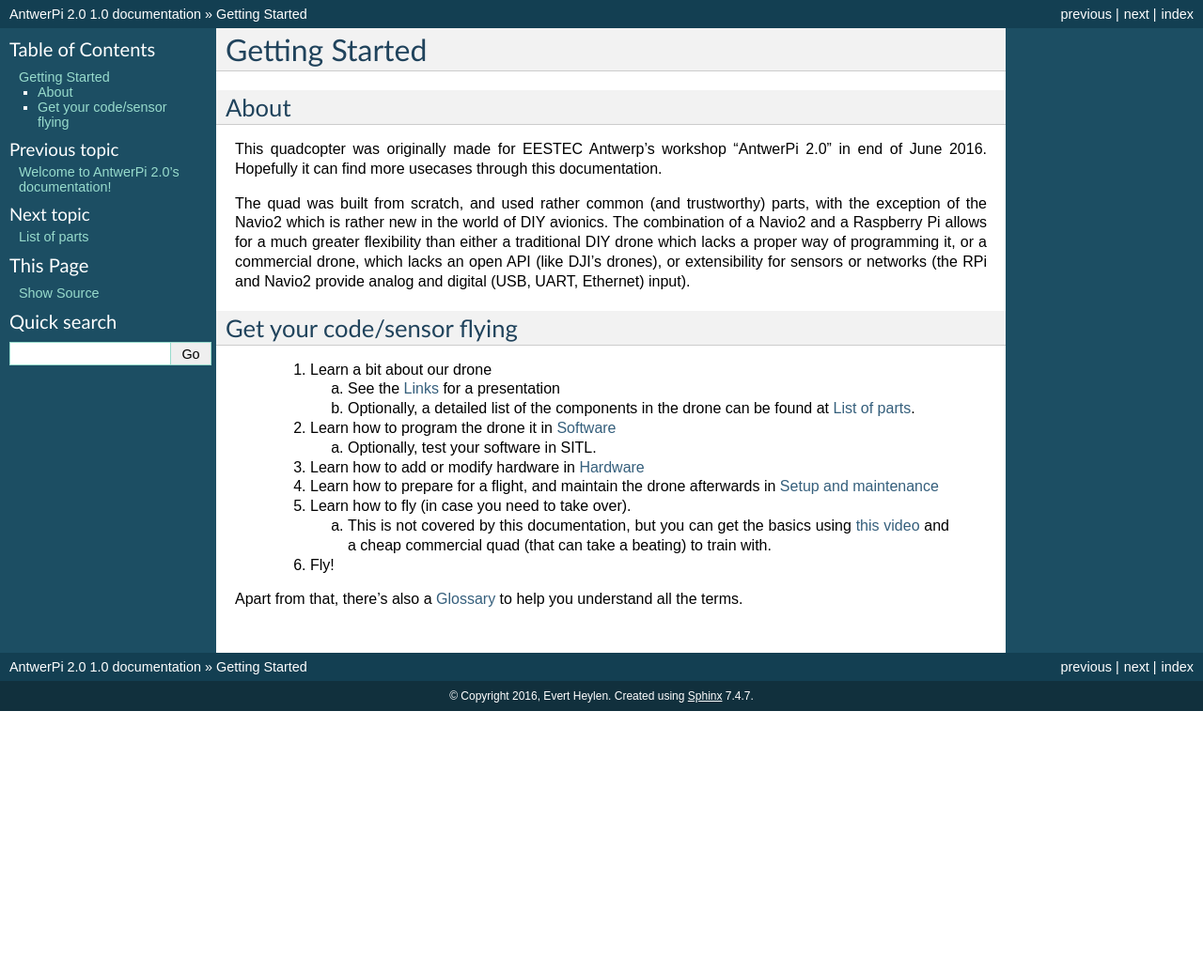
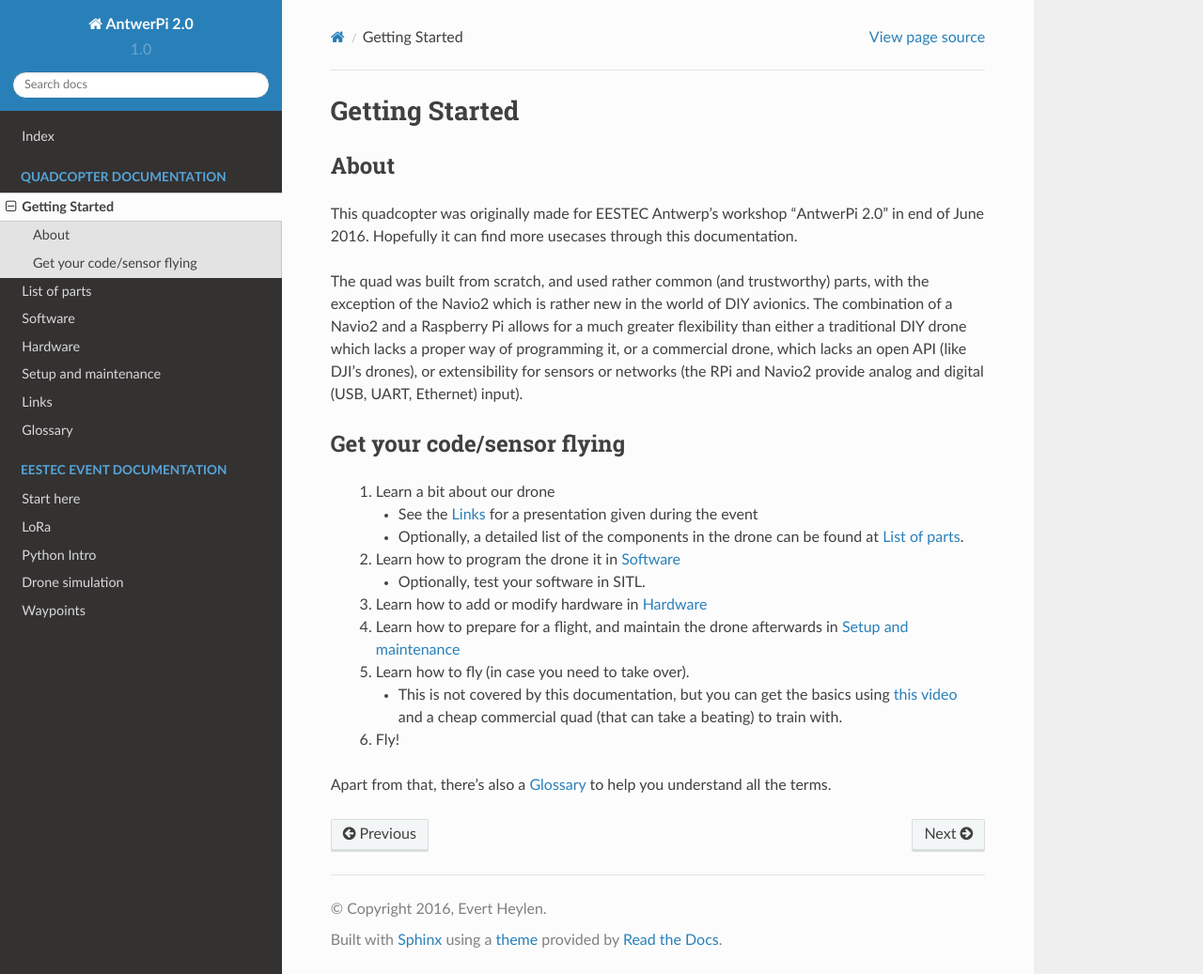
Before and after one commit to eestec-antwerp/AntwerPi2, a Sphinx documentation site: the page built from docs/source/quadcopter/index.rst, in a window 1280 px wide and 1037 px high. Shown: the whole window at 94% size. Built offline with Sphinx 7.4.7 and the Read the Docs theme 2.0.0, drawn with Linux system fonts in a browser that asks for light colours.

Commit message:
proper fcking bullets

```diff
--- a/docs/source/conf.py
+++ b/docs/source/conf.py
@@ -112,7 +112,7 @@ todo_include_todos = False
 
 # The theme to use for HTML and HTML Help pages.  See the documentation for
 # a list of builtin themes.
-html_theme = 'default'
+html_theme = 'sphinx_rtd_theme'
 
 # Theme options are theme-specific and customize the look and feel of a theme
 # further.  For a list of options available for each theme, see the
--- a/docs/source/quadcopter/index.rst
+++ b/docs/source/quadcopter/index.rst
@@ -15,22 +15,17 @@ Get your code/sensor flying
 
   1. Learn a bit about our drone
 
-     a. See the :ref:`links` for a presentation
-
-     b. Optionally, a detailed list of the components in the drone can be found at :ref:`parts`.
-
+     * See the :ref:`links` for a presentation given during the event
+     * Optionally, a detailed list of the components in the drone can be found at :ref:`parts`.
   2. Learn how to program the drone it in :ref:`software`
 
-     a. Optionally, test your software in SITL.
-
+     * Optionally, test your software in SITL.
   3. Learn how to add or modify hardware in :ref:`hardware`
-
   4. Learn how to prepare for a flight, and maintain the drone afterwards in :ref:`setup`
-
   5. Learn how to fly (in case you need to take over).
 
-     a. This is not covered by this documentation, but you can get the basics using `this video <https://www.youtube.com/watch?v=6btEFJJD4_o>`_ and a cheap commercial quad (that can take a beating) to train with.
-
+     * This is not covered by this documentation, but you can get the basics using `this video <https://www.youtube.com/watch?v=6btEFJJD4_o>`_ and a cheap commercial quad (that can take a beating) to train with.
   6. Fly!
 
+
 Apart from that, there's also a :ref:`glossary` to help you understand all the terms.
```
